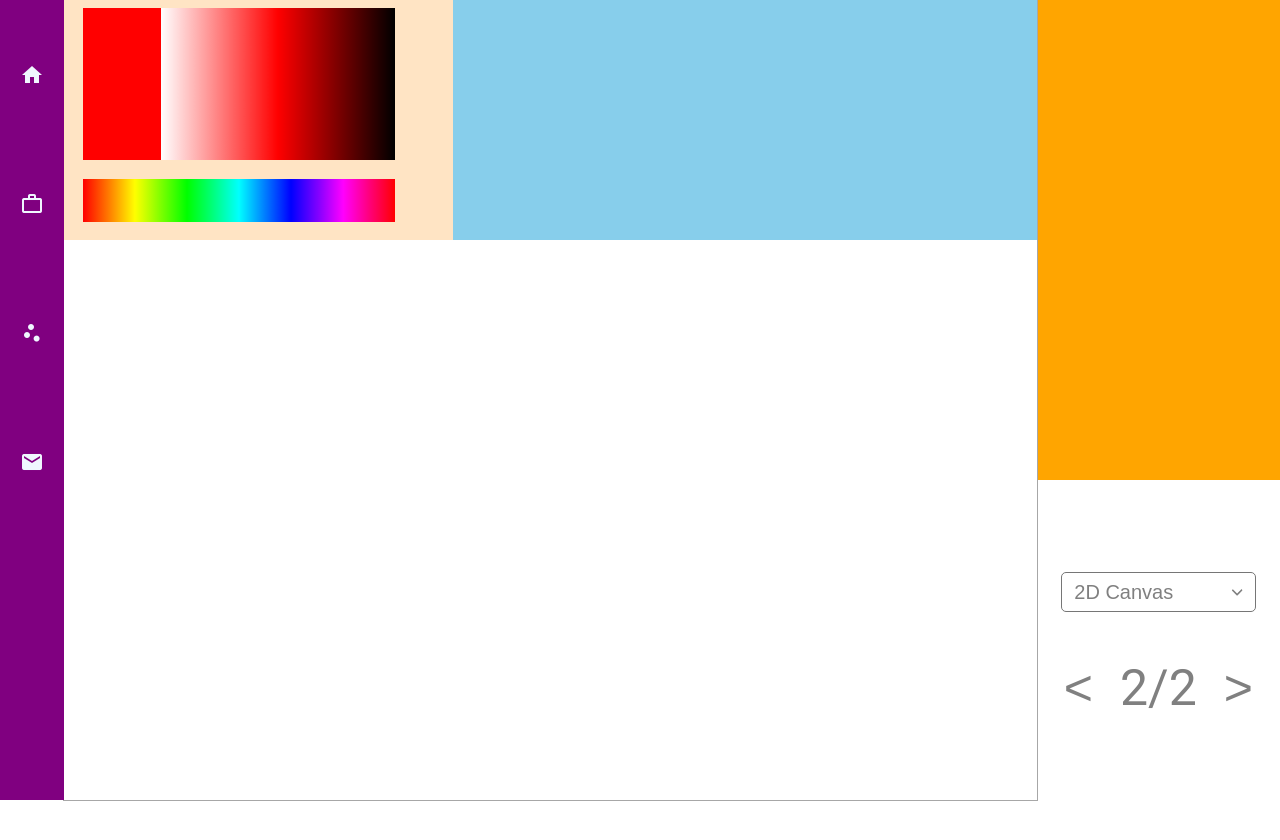
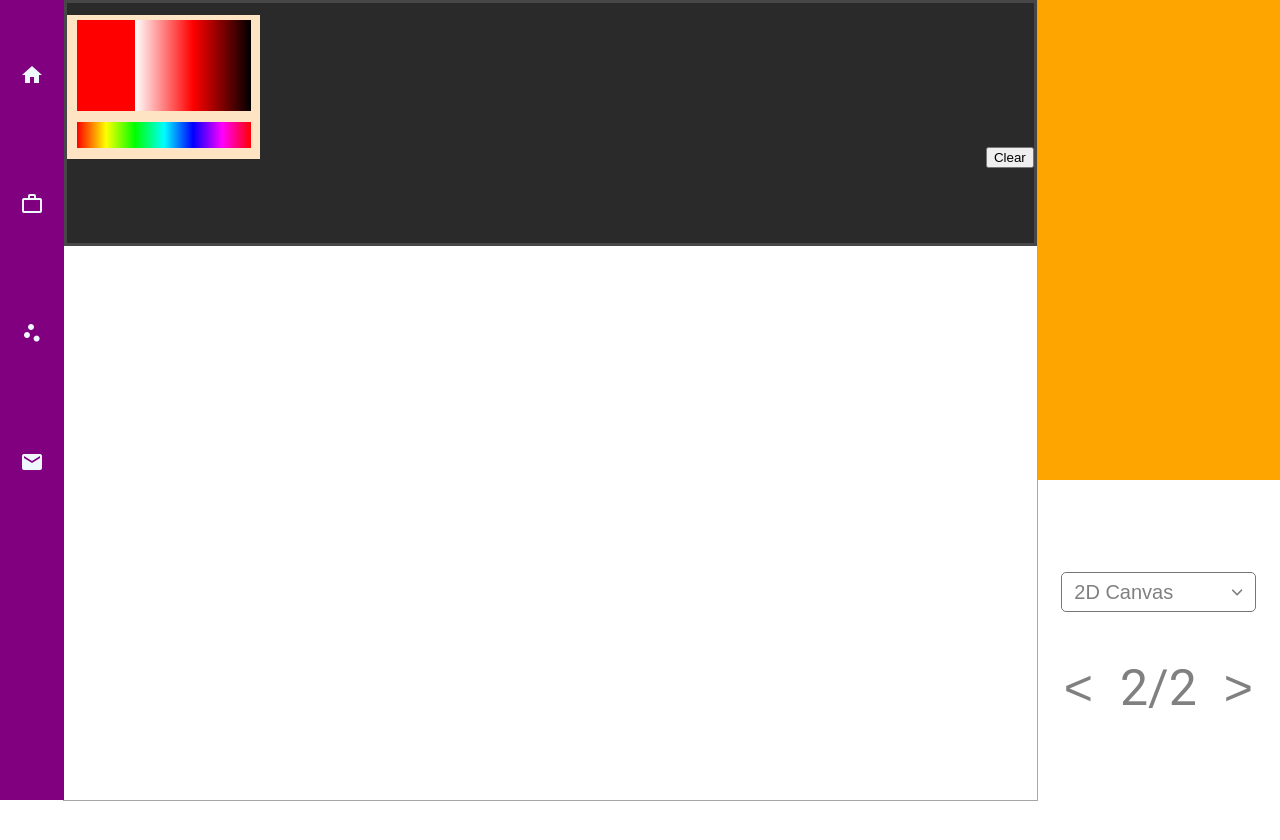
Before and after one commit to JimLeeWeiMin/jimleeweimin.github.io, an Angular app: page /pages/ScatterStuff in a window 1280 px wide. Shown: the top 840 px of the page. Built offline with nearby package versions, Linux system fonts and the light colour scheme.

Commit message:
Modify ColorPickier to be movable, added clr func

```diff
--- a/src/app/components/drawing-canvas/drawing-canvas.component.css
+++ b/src/app/components/drawing-canvas/drawing-canvas.component.css
@@ -1,14 +1,25 @@
-.CanvasButtons {
+.ToolBarWrapper {
     height: 30%;
-    background-color: skyblue;
+    background-color: rgb(42, 42, 43);
+
+
+    border-style: solid;
+    border-color: rgb(71, 71, 71);
+}
+
+.ClearCanvas {
+    float: right;
 }
 
 .ColorPickerWrapper {
-    height: 100%;
-    width: 40%;
+    height: 60%;
+    width: 20%;
     background-color: bisque;
     display: flex;
     flex-direction: column;
+
+    position: relative;
+    top: 5%;
 }
 
 .ColorPickerTopWrapper {
@@ -26,7 +37,7 @@
 }
 
 .ColorSelected {
-    width: 20%;
+    width: 30%;
     height: 90%;
     background-color: aliceblue;
     position: relative;
@@ -54,7 +65,7 @@
 .MultiColor {
     background-color: cyan;
 
-    width:80%;
+    width:90%;
     height:60%;
 
     position: relative;
--- a/src/app/components/drawing-canvas/drawing-canvas.component.html
+++ b/src/app/components/drawing-canvas/drawing-canvas.component.html
@@ -1,4 +1,4 @@
-<div class="CanvasButtons">
+<div class="ToolBarWrapper">
     <div class="ColorPickerWrapper">
         <div class="ColorPickerTopWrapper">
             <div class="ColorSelected" #divCanvasColorSelected>
@@ -13,10 +13,9 @@
                 <canvas #canvasMultiColor></canvas>
             </div>
         </div>
+    </div>
 
-
-
-    </div>
+    <button class="ClearCanvas" (click)="ClearCanvas()">Clear</button>
 </div>
 <div (touchstart)="mouseDown" (touchend)="mouseUp" (touchmove)="mouseMove" (mouseup)="mouseUp($event)" (mousedown)="mouseDown($event)" (mousemove)="mouseMove($event)" class="DrawingCanvasWrapper" #MyDivCanvas>
     <canvas #canvasEl></canvas>
--- a/src/app/components/drawing-canvas/drawing-canvas.component.ts
+++ b/src/app/components/drawing-canvas/drawing-canvas.component.ts
@@ -7,6 +7,9 @@ import { Component, OnInit, ElementRef, ViewChild, AfterViewInit } from '@angula
 })
 
 export class DrawingCanvasComponent implements OnInit {
+
+  // The paper to draw on
+  private paperCtx!: CanvasRenderingContext2D;
 
   // Canvas to draw on
   private ctx!: CanvasRenderingContext2D;
@@ -132,6 +135,12 @@ export class DrawingCanvasComponent implements OnInit {
     return _ctx;
   }
 
+  ClearCanvas(): void {
+    this.ctx.fillStyle = "rgb(255,255,255)";
+    this.ctx.fillRect(0, 0, this.ctx.canvas.width, this.ctx.canvas.height);
+    this.ctx.fillStyle = this.currentColor;
+  }
+
   multiColorPickerDown(evt: MouseEvent): void {
     let c:Uint8ClampedArray = this.ctxMultiColor.getImageData(evt.offsetX, evt.offsetY, 1, 1).data;
     this.mouseDownGrayFlag = true;
@@ -217,6 +226,7 @@ export class DrawingCanvasComponent implements OnInit {
     // Get the current color
     this.ctxColorSelected.fillStyle = "rgba("+c[0]+","+c[1]+","+c[2]+","+c[3]+")";
     this.ctx.fillStyle = this.ctxColorSelected.fillStyle;
+    this.currentColor = this.ctxColorSelected.fillStyle;
 
     // Change the color selected
     this.ctxColorSelected.fillRect(0, 0, this.ctxColorSelected.canvas.width, this.ctxColorSelected.canvas.height);
```
Also changed, not shown: 3 other files (tests, documents, lock files or other folders).
